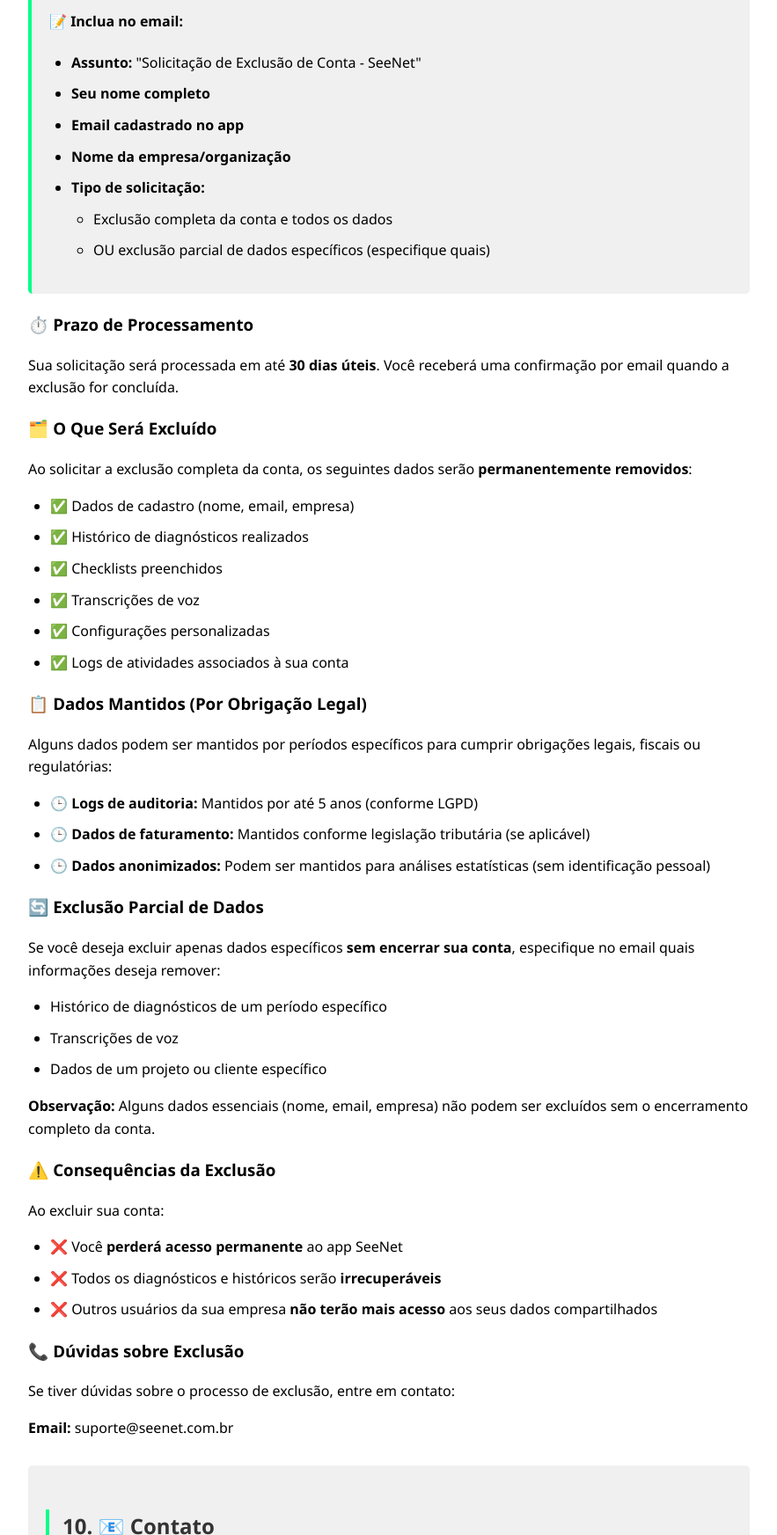
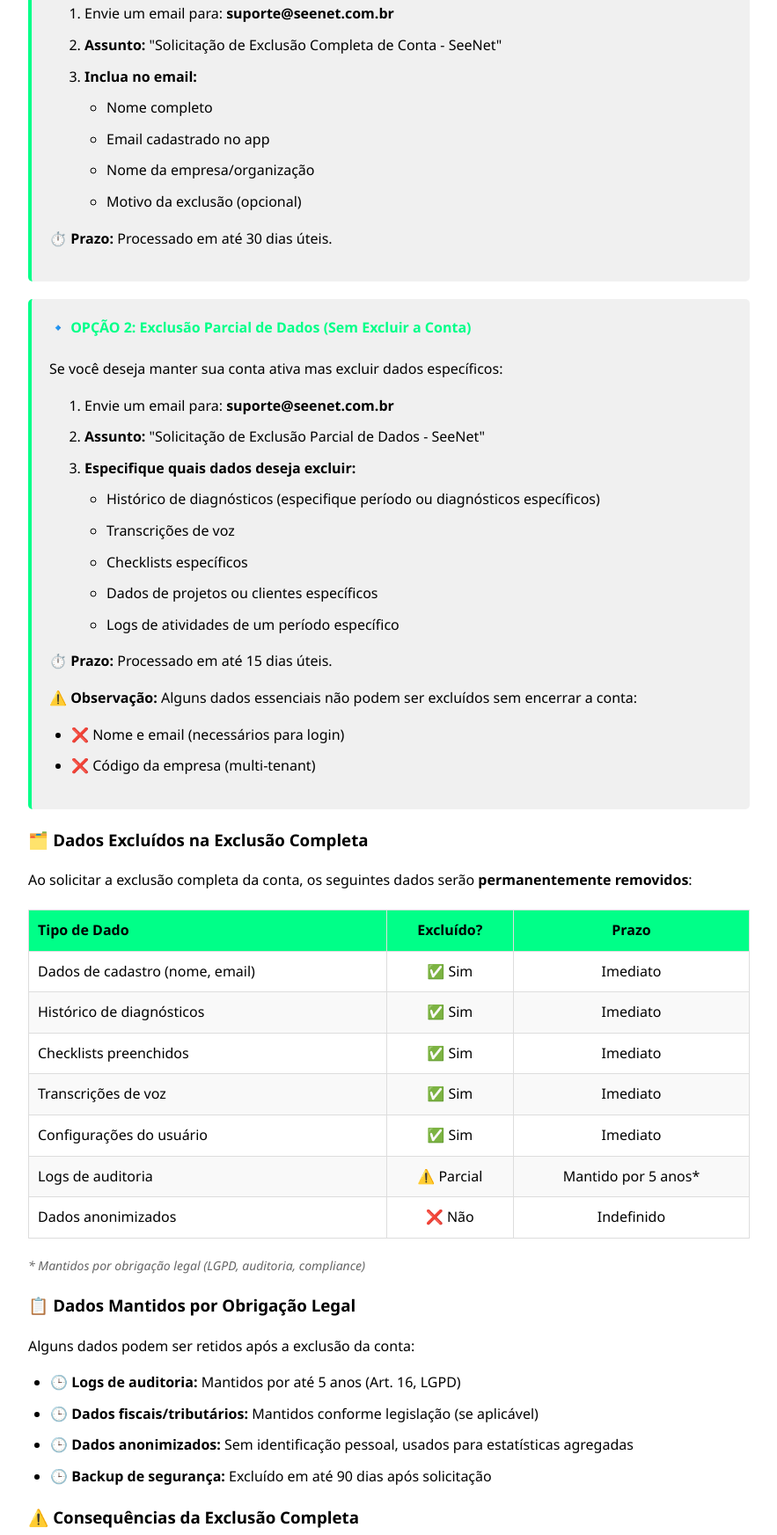
Before and after one commit to Vingreyck/seenet-privacy, a plain HTML site: page index.html in a window 1280 px wide. Shown: the part 4833-6578 px from the top of the page at 88% size, without its empty margins (198-1081 px from the left). Drawn offline with Linux system fonts and the light colour scheme.

Commit message:
Revise account deletion instructions and support info
Updated the account deletion process details, including options for complete and partial data deletion, and added support contact information.

````diff
--- a/index.html
+++ b/index.html
@@ -202,66 +202,164 @@
 
         <h2 id="exclusao">10. 🗑️ Solicitar Exclusão de Conta e Dados</h2>
 
-<h3>Como Solicitar a Exclusão</h3>
-<p>Você pode solicitar a exclusão da sua conta e de todos os dados associados no <strong>SeeNet</strong> seguindo as etapas abaixo:</p>
+<p>O <strong>SeeNet</strong> oferece controle total sobre seus dados. Você pode solicitar a exclusão completa da conta ou apenas de dados específicos.</p>
+
+<h3>📧 Como Solicitar</h3>
 
 <div style="background: #f0f0f0; padding: 20px; border-radius: 5px; border-left: 4px solid #00FF88; margin: 20px 0;">
-    <h4 style="margin-top: 0;">📧 Envie um email para:</h4>
-    <p style="font-size: 18px; margin: 10px 0;"><strong>suporte@seenet.com.br</strong></p>
-
-    <h4>📝 Inclua no email:</h4>
-    <ul>
-        <li><strong>Assunto:</strong> "Solicitação de Exclusão de Conta - SeeNet"</li>
-        <li><strong>Seu nome completo</strong></li>
-        <li><strong>Email cadastrado no app</strong></li>
-        <li><strong>Nome da empresa/organização</strong></li>
-        <li><strong>Tipo de solicitação:</strong>
+    <h4 style="margin-top: 0; color: #00FF88;">🔹 OPÇÃO 1: Exclusão Completa da Conta</h4>
+    <p>Para excluir sua conta e <strong>todos os dados associados</strong>:</p>
+    <ol>
+        <li>Envie um email para: <strong>suporte@seenet.com.br</strong></li>
+        <li><strong>Assunto:</strong> "Solicitação de Exclusão Completa de Conta - SeeNet"</li>
+        <li><strong>Inclua no email:</strong>
             <ul>
-                <li>Exclusão completa da conta e todos os dados</li>
-                <li>OU exclusão parcial de dados específicos (especifique quais)</li>
+                <li>Nome completo</li>
+                <li>Email cadastrado no app</li>
+                <li>Nome da empresa/organização</li>
+                <li>Motivo da exclusão (opcional)</li>
             </ul>
         </li>
+    </ol>
+    <p><strong>⏱️ Prazo:</strong> Processado em até 30 dias úteis.</p>
+</div>
+
+<div style="background: #f0f0f0; padding: 20px; border-radius: 5px; border-left: 4px solid #00FF88; margin: 20px 0;">
+    <h4 style="margin-top: 0; color: #00FF88;">🔹 OPÇÃO 2: Exclusão Parcial de Dados (Sem Excluir a Conta)</h4>
+    <p>Se você deseja manter sua conta ativa mas excluir dados específicos:</p>
+    <ol>
+        <li>Envie um email para: <strong>suporte@seenet.com.br</strong></li>
+        <li><strong>Assunto:</strong> "Solicitação de Exclusão Parcial de Dados - SeeNet"</li>
+        <li><strong>Especifique quais dados deseja excluir:</strong>
+            <ul>
+                <li>Histórico de diagnósticos (especifique período ou diagnósticos específicos)</li>
+                <li>Transcrições de voz</li>
+                <li>Checklists específicos</li>
+                <li>Dados de projetos ou clientes específicos</li>
+                <li>Logs de atividades de um período específico</li>
+            </ul>
+        </li>
+    </ol>
+    <p><strong>⏱️ Prazo:</strong> Processado em até 15 dias úteis.</p>
+    <p><strong>⚠️ Observação:</strong> Alguns dados essenciais não podem ser excluídos sem encerrar a conta:</p>
+    <ul>
+        <li>❌ Nome e email (necessários para login)</li>
+        <li>❌ Código da empresa (multi-tenant)</li>
     </ul>
 </div>
 
-<h3>⏱️ Prazo de Processamento</h3>
-<p>Sua solicitação será processada em até <strong>30 dias úteis</strong>. Você receberá uma confirmação por email quando a exclusão for concluída.</p>
+<h3>🗂️ Dados Excluídos na Exclusão Completa</h3>
+<p>Ao solicitar a exclusão completa da conta, os seguintes dados serão <strong>permanentemente removidos</strong>:</p>
 
-<h3>🗂️ O Que Será Excluído</h3>
-<p>Ao solicitar a exclusão completa da conta, os seguintes dados serão <strong>permanentemente removidos</strong>:</p>
+<table style="width: 100%; border-collapse: collapse; margin: 20px 0;">
+    <tr style="background: #00FF88;">
+        <th style="padding: 10px; text-align: left; border: 1px solid #ddd;">Tipo de Dado</th>
+        <th style="padding: 10px; text-align: center; border: 1px solid #ddd;">Excluído?</th>
+        <th style="padding: 10px; text-align: center; border: 1px solid #ddd;">Prazo</th>
+    </tr>
+    <tr>
+        <td style="padding: 10px; border: 1px solid #ddd;">Dados de cadastro (nome, email)</td>
+        <td style="padding: 10px; text-align: center; border: 1px solid #ddd;">✅ Sim</td>
+        <td style="padding: 10px; text-align: center; border: 1px solid #ddd;">Imediato</td>
+    </tr>
+    <tr style="background: #f9f9f9;">
+        <td style="padding: 10px; border: 1px solid #ddd;">Histórico de diagnósticos</td>
+        <td style="padding: 10px; text-align: center; border: 1px solid #ddd;">✅ Sim</td>
+        <td style="padding: 10px; text-align: center; border: 1px solid #ddd;">Imediato</td>
+    </tr>
+    <tr>
+        <td style="padding: 10px; border: 1px solid #ddd;">Checklists preenchidos</td>
+        <td style="padding: 10px; text-align: center; border: 1px solid #ddd;">✅ Sim</td>
+        <td style="padding: 10px; text-align: center; border: 1px solid #ddd;">Imediato</td>
+    </tr>
+    <tr style="background: #f9f9f9;">
+        <td style="padding: 10px; border: 1px solid #ddd;">Transcrições de voz</td>
+        <td style="padding: 10px; text-align: center; border: 1px solid #ddd;">✅ Sim</td>
+        <td style="padding: 10px; text-align: center; border: 1px solid #ddd;">Imediato</td>
+    </tr>
+    <tr>
+        <td style="padding: 10px; border: 1px solid #ddd;">Configurações do usuário</td>
+        <td style="padding: 10px; text-align: center; border: 1px solid #ddd;">✅ Sim</td>
+        <td style="padding: 10px; text-align: center; border: 1px solid #ddd;">Imediato</td>
+    </tr>
+    <tr style="background: #f9f9f9;">
+        <td style="padding: 10px; border: 1px solid #ddd;">Logs de auditoria</td>
+        <td style="padding: 10px; text-align: center; border: 1px solid #ddd;">⚠️ Parcial</td>
+        <td style="padding: 10px; text-align: center; border: 1px solid #ddd;">Mantido por 5 anos*</td>
+    </tr>
+    <tr>
+        <td style="padding: 10px; border: 1px solid #ddd;">Dados anonimizados</td>
+        <td style="padding: 10px; text-align: center; border: 1px solid #ddd;">❌ Não</td>
+        <td style="padding: 10px; text-align: center; border: 1px solid #ddd;">Indefinido</td>
+    </tr>
+</table>
+
+<p style="font-size: 14px; color: #666;"><em>* Mantidos por obrigação legal (LGPD, auditoria, compliance)</em></p>
+
+<h3>📋 Dados Mantidos por Obrigação Legal</h3>
+<p>Alguns dados podem ser retidos após a exclusão da conta:</p>
 <ul>
-    <li>✅ Dados de cadastro (nome, email, empresa)</li>
-    <li>✅ Histórico de diagnósticos realizados</li>
-    <li>✅ Checklists preenchidos</li>
-    <li>✅ Transcrições de voz</li>
-    <li>✅ Configurações personalizadas</li>
-    <li>✅ Logs de atividades associados à sua conta</li>
+    <li>🕒 <strong>Logs de auditoria:</strong> Mantidos por até 5 anos (Art. 16, LGPD)</li>
+    <li>🕒 <strong>Dados fiscais/tributários:</strong> Mantidos conforme legislação (se aplicável)</li>
+    <li>🕒 <strong>Dados anonimizados:</strong> Sem identificação pessoal, usados para estatísticas agregadas</li>
+    <li>🕒 <strong>Backup de segurança:</strong> Excluído em até 90 dias após solicitação</li>
 </ul>
 
-<h3>📋 Dados Mantidos (Por Obrigação Legal)</h3>
-<p>Alguns dados podem ser mantidos por períodos específicos para cumprir obrigações legais, fiscais ou regulatórias:</p>
+<h3>⚠️ Consequências da Exclusão Completa</h3>
+<div style="background: #fff3cd; padding: 15px; border-radius: 5px; border-left: 4px solid #ffc107; margin: 20px 0;">
+    <p><strong>Ao excluir sua conta permanentemente:</strong></p>
+    <ul>
+        <li>❌ Você <strong>perderá acesso imediato</strong> ao app SeeNet</li>
+        <li>❌ Todos os diagnósticos e históricos serão <strong>irrecuperáveis</strong></li>
+        <li>❌ Outros usuários da sua empresa não terão mais acesso aos seus dados compartilhados</li>
+        <li>❌ Não será possível criar nova conta com o mesmo email por 90 dias</li>
+    </ul>
+</div>
+
+<h3>🔄 Exclusão Automática de Dados Temporários</h3>
+<p>Alguns dados são excluídos automaticamente sem necessidade de solicitação:</p>
 <ul>
-    <li>🕒 <strong>Logs de auditoria:</strong> Mantidos por até 5 anos (conforme LGPD)</li>
-    <li>🕒 <strong>Dados de faturamento:</strong> Mantidos conforme legislação tributária (se aplicável)</li>
-    <li>🕒 <strong>Dados anonimizados:</strong> Podem ser mantidos para análises estatísticas (sem identificação pessoal)</li>
+    <li>🗑️ <strong>Arquivos de áudio (gravações):</strong> Excluídos imediatamente após transcrição</li>
+    <li>🗑️ <strong>Cache de sessão:</strong> Excluído ao fazer logout</li>
+    <li>🗑️ <strong>Tokens de autenticação:</strong> Expiram em 30 dias de inatividade</li>
 </ul>
 
-<h3>🔄 Exclusão Parcial de Dados</h3>
-<p>Se você deseja excluir apenas dados específicos <strong>sem encerrar sua conta</strong>, especifique no email quais informações deseja remover:</p>
-<ul>
-    <li>Histórico de diagnósticos de um período específico</li>
-    <li>Transcrições de voz</li>
-    <li>Dados de um projeto ou cliente específico</li>
-</ul>
-<p><strong>Observação:</strong> Alguns dados essenciais (nome, email, empresa) não podem ser excluídos sem o encerramento completo da conta.</p>
+<h3>📞 Suporte para Exclusão de Dados</h3>
+<p>Se tiver dúvidas sobre o processo de exclusão ou precisar de assistência:</p>
+<div style="background: #e8f5e9; padding: 15px; border-radius: 5px; margin: 20px 0;">
+    <p><strong>📧 Email:</strong> suporte@seenet.com.br</p>
+    <p><strong>⏱️ Horário de atendimento:</strong> Segunda a sexta, 9h às 18h (horário de Brasília)</p>
+    <p><strong>⚡ Tempo de resposta:</strong> Até 48 horas úteis</p>
+</div>
 
-<h3>⚠️ Consequências da Exclusão</h3>
-<p>Ao excluir sua conta:</p>
-<ul>
-    <li>❌ Você <strong>perderá acesso permanente</strong> ao app SeeNet</li>
-    <li>❌ Todos os diagnósticos e históricos serão <strong>irrecuperáveis</strong></li>
-    <li>❌ Outros usuários da sua empresa <strong>não terão mais acesso</strong> aos seus dados compartilhados</li>
-</ul>
+<h3>✅ Confirmação de Exclusão</h3>
+<p>Após processar sua solicitação, você receberá:</p>
+<ol>
+    <li>📧 <strong>Email de confirmação</strong> informando que a exclusão foi concluída</li>
+    <li>📋 <strong>Relatório de exclusão</strong> especificando quais dados foram removidos</li>
+    <li>🕒 <strong>Informação sobre dados retidos</strong> (se aplicável) e período de retenção</li>
+</ol>
+```
+
+---
+
+## 🔗 **URLs PARA COLOCAR NA PLAY CONSOLE**
+
+Depois de salvar e aguardar a atualização (5-10 minutos):
+
+### **1. URL para exclusão de contas:**
+```
+https://vingreyck.github.io/seenet-privacy/#exclusao
+```
+
+### **2. Você oferece exclusão parcial de dados?**
+```
+✅ Sim
+```
+
+### **3. URL para exclusão parcial de dados:**
+```
+https://vingreyck.github.io/seenet-privacy/#exclusao
 
 <h3>📞 Dúvidas sobre Exclusão</h3>
 <p>Se tiver dúvidas sobre o processo de exclusão, entre em contato:</p>
````
